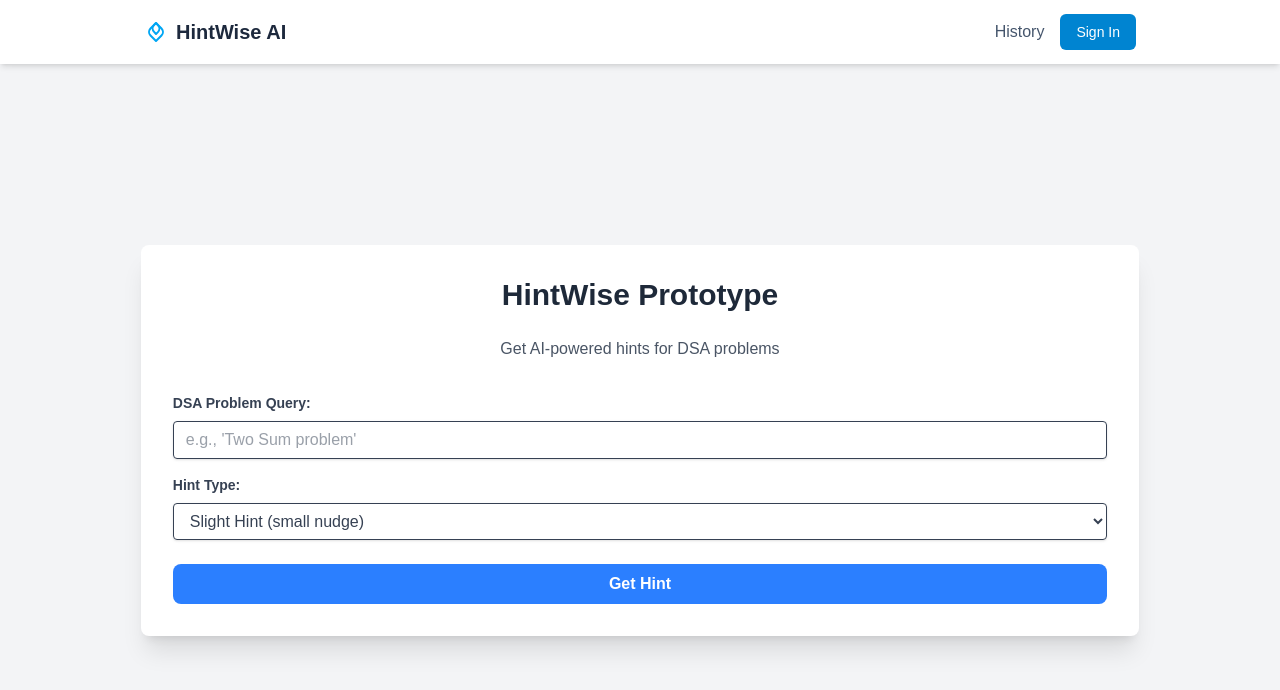
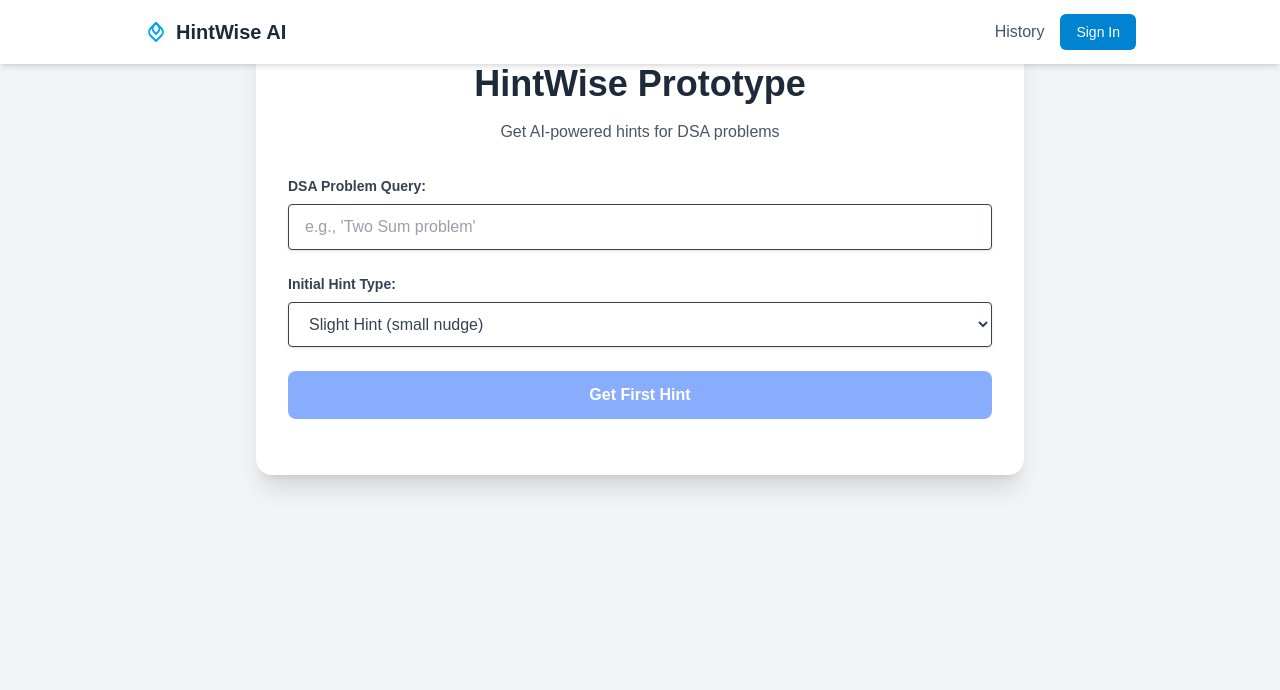
Before and after one commit to Tejas1333/HintWise, a Next.js app: page / in a window 1280 px wide. Shown: the top 690 px of the page. Built offline with nearby package versions, Linux system fonts and the light colour scheme.

Commit message:
Main_UI FlashCard_UI Updated_Promt

```diff
--- a/app/page.js
+++ b/app/page.js
@@ -1,29 +1,23 @@
 "use client";
 
-import FlashCards from "@/components/FlashCards";
 import { useState } from "react";
+import FlashCards from "@/components/FlashCards"; // Make sure this path is correct
 
 export default function HomePage() {
   const [problemQuery, setProblemQuery] = useState("");
   const [invalidParameters, setInvalidParameters] = useState(false);
-  const [hintType, setHintType] = useState("Slight");
+  const [initialHintType, setInitialHintType] = useState("Slight");
   const [hintResponse, setHintResponse] = useState([]);
   const [isLoading, setIsLoading] = useState(false);
   const [error, setError] = useState(null);
-  const [prevResponse, setPrevResponse] = useState("");
 
-  // Handler for the "Upgrade Hint" button that appears with the flashcard
-  const handleHintUpgrade = () => {
-    setPrevResponse(hintResponse);
-    handleGenerateHint(problemQuery, hintType); // Fetch the new hint
-  };
-
-  const handleGenerateHint = async () => {
-    setHintResponse(prevResponse || "");
+  // This handler is now used for all new hint generations, including upgrades.
+  const handleGenerateHint = async (typeToGenerate) => {
     setIsLoading(true);
     setError(null);
+    setInvalidParameters(false);
 
-    if (!problemQuery || !hintType) {
+    if (!problemQuery) {
       setInvalidParameters(true);
       setIsLoading(false);
       return;
@@ -33,191 +27,159 @@ export default function HomePage() {
       const response = await fetch("http://localhost:3000/api/generate-hint", {
         method: "POST",
         headers: { "Content-Type": "application/json" },
-        body: JSON.stringify({ query: problemQuery, type: hintType, hints: hintResponse}),
+        body: JSON.stringify({
+          query: problemQuery,
+          type: typeToGenerate,
+          hints: hintResponse, // Send previous hints for context
+        }),
       });
 
       if (!response.ok) {
         const errorData = await response.json();
-        throw new Error(errorData.message);
+        throw new Error(errorData.message || "An unknown error occurred");
       }
+
       const hint = await response.json();
-
       const newHintObject = {
         id: Date.now(),
-        type: hintType,
+        type: typeToGenerate,
         content: hint.hintResponse,
       };
 
-      setHintResponse((prevHintResponse) => [
-        ...prevHintResponse,
-        newHintObject,
-      ]);
-
-      setInvalidParameters(false);
-      console.log("Generate Hint button was clicked!");
-    } catch (error) {
-      setError(error);
+      setHintResponse((prev) => [...prev, newHintObject]);
+    } catch (err) {
+      setError(err.message);
     } finally {
       setIsLoading(false);
     }
   };
 
+  // Helper to clear state and start a new problem
+  const handleStartOver = () => {
+    setHintResponse([]);
+    setError(null);
+    setProblemQuery("");
+  };
+
+  // Determine the type of the last hint received to drive the UI logic
+  const lastHint = hintResponse.length > 0 ? hintResponse[hintResponse.length - 1] : null;
+
   return (
-    <div className="min-h-screen bg-gray-100 flex items-center justify-center p-4 mt-10">
-      <div className="bg-white p-8 rounded-lg shadow-xl w-4/5">
-        <h1 className="text-3xl font-bold text-center text-gray-800 mb-6">
+    <div className="min-h-screen bg-gray-100 flex flex-col items-center p-4 sm:p-8">
+      <div className="bg-white p-6 sm:p-8 rounded-2xl shadow-xl w-full max-w-3xl">
+        <h1 className="text-3xl sm:text-4xl font-bold text-center text-gray-800 mb-4">
           HintWise Prototype
         </h1>
         <p className="text-center text-gray-600 mb-8">
           Get AI-powered hints for DSA problems
         </p>
 
-        <div className="mb-4">
-          <label
-            htmlFor="problemQuery"
-            className="block text-gray-700 text-sm font-bold mb-2"
-          >
+        {/* Show input form only if no hints have been generated yet */}
+        {hintResponse.length === 0 ? (
+          <div className="space-y-6">
+            <div>
+              <label htmlFor="problemQuery" className="block text-gray-700 text-sm font-bold mb-2">
                 DSA Problem Query:
               </label>
               <input
                 type="text"
                 id="problemQuery"
                 value={problemQuery}
-            onChange={(e) => {
-              setProblemQuery(e.target.value);
-            }}
-            className="shadow appearance-none border rounded w-full py-2 px-3 text-gray-700 leading-tight focus:outline-none focus:shadow-outline focus:border-blue-500"
+                onChange={(e) => setProblemQuery(e.target.value)}
+                className="shadow-sm appearance-none border rounded w-full py-3 px-4 text-gray-700 leading-tight focus:outline-none focus:ring-2 focus:ring-blue-500"
                 placeholder="e.g., 'Two Sum problem'"
               />
             </div>
-
-        <div className="mb-6">
-          <label
-            htmlFor="hintType"
-            className="block text-gray-700 text-sm font-bold mb-2 "
-          >
-            Hint Type:
+            <div>
+              <label htmlFor="hintType" className="block text-gray-700 text-sm font-bold mb-2">
+                Initial Hint Type:
               </label>
               <select
                 id="hintType"
-            value={hintType}
-            onChange={(e) => {
-              setHintType(e.target.value);
-            }}
-            className="shadow border rounded w-full py-2 px-3 text-gray-700 leading-tight focus:outline-none focus:shadow-outline focus:border-blue-500"
+                value={initialHintType}
+                onChange={(e) => setInitialHintType(e.target.value)}
+                className="shadow-sm border rounded w-full py-3 px-4 text-gray-700 leading-tight focus:outline-none focus:ring-2 focus:ring-blue-500"
               >
                 <option value="Slight">Slight Hint (small nudge)</option>
                 <option value="Medium">Medium Hint (clearer direction)</option>
                 <option value="Full">Full Hint (core idea/algorithm)</option>
               </select>
             </div>
-
-        {isLoading ? (
             <button
-            className={`w-full bg-gray-500 hover:bg-gray-700 text-white font-bold py-2 px-4 rounded-lg focus:outline-none focus:shadow-outline transition duration-200 ease-in-out ? 'opacity-50 cursor-not-allowed' : ''
-          }`}
+              className="w-full bg-blue-600 hover:bg-blue-700 text-white font-bold py-3 px-4 rounded-lg focus:outline-none focus:shadow-outline transition duration-200 ease-in-out disabled:opacity-50"
+              onClick={() => handleGenerateHint(initialHintType)}
+              disabled={isLoading || !problemQuery}
             >
-            Generating Hint
+              {isLoading ? "Generating..." : "Get First Hint"}
             </button>
+          </div>
         ) : (
-          <button
-            className={`w-full bg-blue-500 hover:bg-blue-700 text-white font-bold py-2 px-4 rounded-lg focus:outline-none focus:shadow-outline transition duration-200 ease-in-out ? 'opacity-50 cursor-not-allowed' : ''
-          }`}
-            onClick={handleGenerateHint}
-          >
-            Get Hint
-          </button>
-        )}
-
-        {/* --- Conditional Rendering for Error and Hint --- */}
-        {error && (
-          <div className="mt-4 p-3 bg-red-100 border border-red-400 text-red-700 rounded-lg">
-            {error}
+          // Show this view after the first hint is generated
+          <div className="text-center">
+             <h2 className="text-xl font-semibold text-gray-800">{problemQuery}</h2>
           </div>
         )}
 
-        {invalidParameters && (
-          <div className="mt-6 p-4 bg-gray-50 border border-gray-200 rounded-lg">
-            <h2 className="text-lg  text-red-500 mb-2">
-              Please Enter query and hint!!!
-            </h2>
-          </div>
-        )}
+        {error && <div className="mt-4 p-3 bg-red-100 border-red-400 text-red-700 rounded-lg">{error}</div>}
 
-        {/* {hintResponse &&  (
-          <div className="mt-6 p-4 bg-gray-50 border border-gray-200 rounded-lg">
-            <h2 className="text-lg font-semibold text-gray-800 mb-2">Generated Hint:</h2>
-            <p className="text-gray-700 whitespace-pre-wrap">{hintResponse}</p>
-          </div>
-        )} */}
-
-        {hintResponse.length > 0 && !isLoading && (
+        {/* Display area for hints */}
         <div className="mt-6 w-full space-y-6">
-            {" "}
-            {/* A container with spacing */}
-            {/* We map over the 'hints' array. For each 'hint' object in the array... */}
           {hintResponse.map((hint) => (
-              // ...we render one FlashCards component.
             <div key={hint.id} className="flex justify-center w-full">
               <FlashCards content={hint.content} hintType={hint.type} />
             </div>
           ))}
-            <div>
-              {/* i want to onvoke generatedFlashcard function here */}
-              {hintType === "Slight" && (
+        </div>
+
+        {/* --- NEW DYNAMIC BUTTON LOGIC --- */}
+        {!isLoading && lastHint && (
+          <div className="mt-8 pt-6 border-t border-gray-200">
+            {lastHint.type === "Slight" && (
+              <div className="flex flex-col sm:flex-row justify-center items-center gap-4">
                 <button
-                  className={`bg-green-500 hover:bg-green-700 text-white font-bold py-2 px-4 rounded transition-colors ${
-                    isLoading ? "opacity-50 cursor-not-allowed" : ""
-                  }`}
-                  onClick={handleHintUpgrade}
-                  disabled={isLoading}
+                  className="w-full sm:w-auto bg-blue-500 hover:bg-blue-600 text-white font-semibold py-2 px-5 rounded-lg transition-colors"
+                  onClick={() => handleGenerateHint("Slight")}
                 >
-                  Slight Hint
+                  Get Another Slight Hint
                 </button>
+                <button
+                  className="w-full sm:w-auto bg-yellow-500 hover:bg-yellow-600 text-white font-semibold py-2 px-5 rounded-lg transition-colors"
+                  onClick={() => handleGenerateHint("Medium")}
+                >
+                  Upgrade to Medium
+                </button>
+              </div>
             )}
-              {hintType === "Slight" && (
+
+            {lastHint.type === "Medium" && (
+              <div className="flex flex-col sm:flex-row justify-center items-center gap-4">
                 <button
-                  className={`bg-green-500 hover:bg-green-700 text-white font-bold py-2 px-4 rounded transition-colors ${
-                    isLoading ? "opacity-50 cursor-not-allowed" : ""
-                  }`}
-                  onClick={() => {
-                    setHintType("Medium");
-                    handleHintUpgrade();
-                  }}
-                  disabled={isLoading}
+                  className="w-full sm:w-auto bg-yellow-500 hover:bg-yellow-600 text-white font-semibold py-2 px-5 rounded-lg transition-colors"
+                  onClick={() => handleGenerateHint("Medium")}
                 >
-                  Medium Hint
+                  Get Another Medium Hint
                 </button>
+                <button
+                  className="w-full sm:w-auto bg-green-500 hover:bg-green-600 text-white font-semibold py-2 px-5 rounded-lg transition-colors"
+                  onClick={() => handleGenerateHint("Full")}
+                >
+                  Upgrade to Full Solution
+                </button>
+              </div>
             )}
-              {hintType === "Medium" && (
+
+            {lastHint.type === "Full" && (
+              <div className="text-center p-4 bg-green-100 text-green-800 rounded-lg">
+                <p className="font-semibold">You have the full solution! Good luck with the implementation.</p>
+              </div>
+            )}
+             <div className="text-center mt-6">
                 <button
-                  className={`bg-green-500 hover:bg-green-700 text-white font-bold py-2 px-4 rounded transition-colors ${
-                    isLoading ? "opacity-50 cursor-not-allowed" : ""
-                  }`}
-                  onClick={() => {
-                    setHintType("Medium");
-                    handleHintUpgrade();
-                  }}
-                  disabled={isLoading}
+                    onClick={handleStartOver}
+                    className="text-gray-500 hover:text-gray-700 text-sm font-medium"
                 >
-                  Medium Hint
+                    Start a new problem
                 </button>
-              )}
-              {hintType === "Medium" && (
-                <button
-                  className={`bg-green-500 hover:bg-green-700 text-white font-bold py-2 px-4 rounded transition-colors ${
-                    isLoading ? "opacity-50 cursor-not-allowed" : ""
-                  }`}
-                  onClick={() => {
-                    setHintType("Full");
-                    handleHintUpgrade();
-                  }}
-                  disabled={isLoading}
-                >
-                  Full Solution
-                </button>
-              )}
-              {hintType === "Full" && <></>}
             </div>
           </div>
         )}
```
Also changed, not shown: app/api/generate-hint/route.js (+33 -17 lines), components/FlashCards.js (+17 -12 lines). Lines whose indentation alone changed are shown as unchanged.
